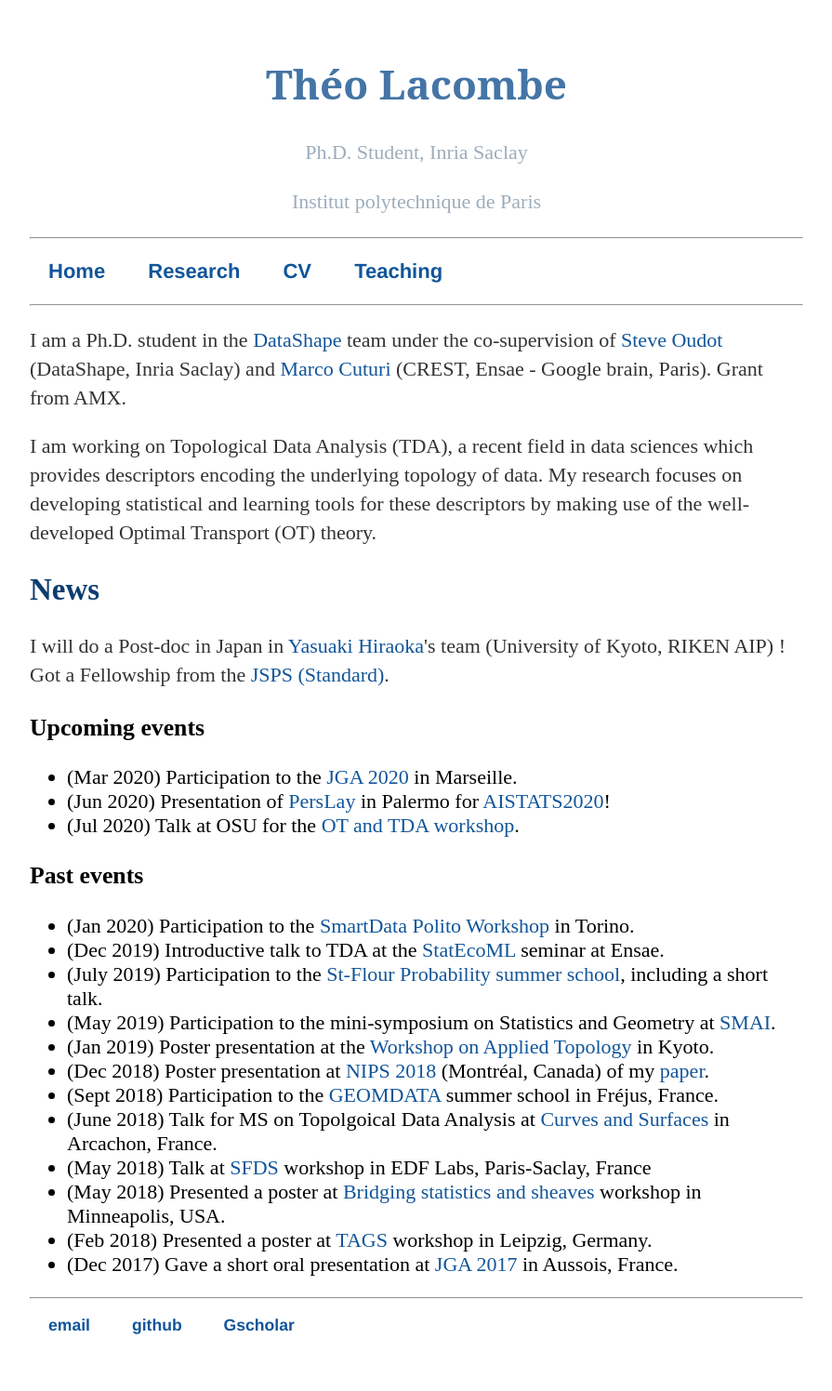
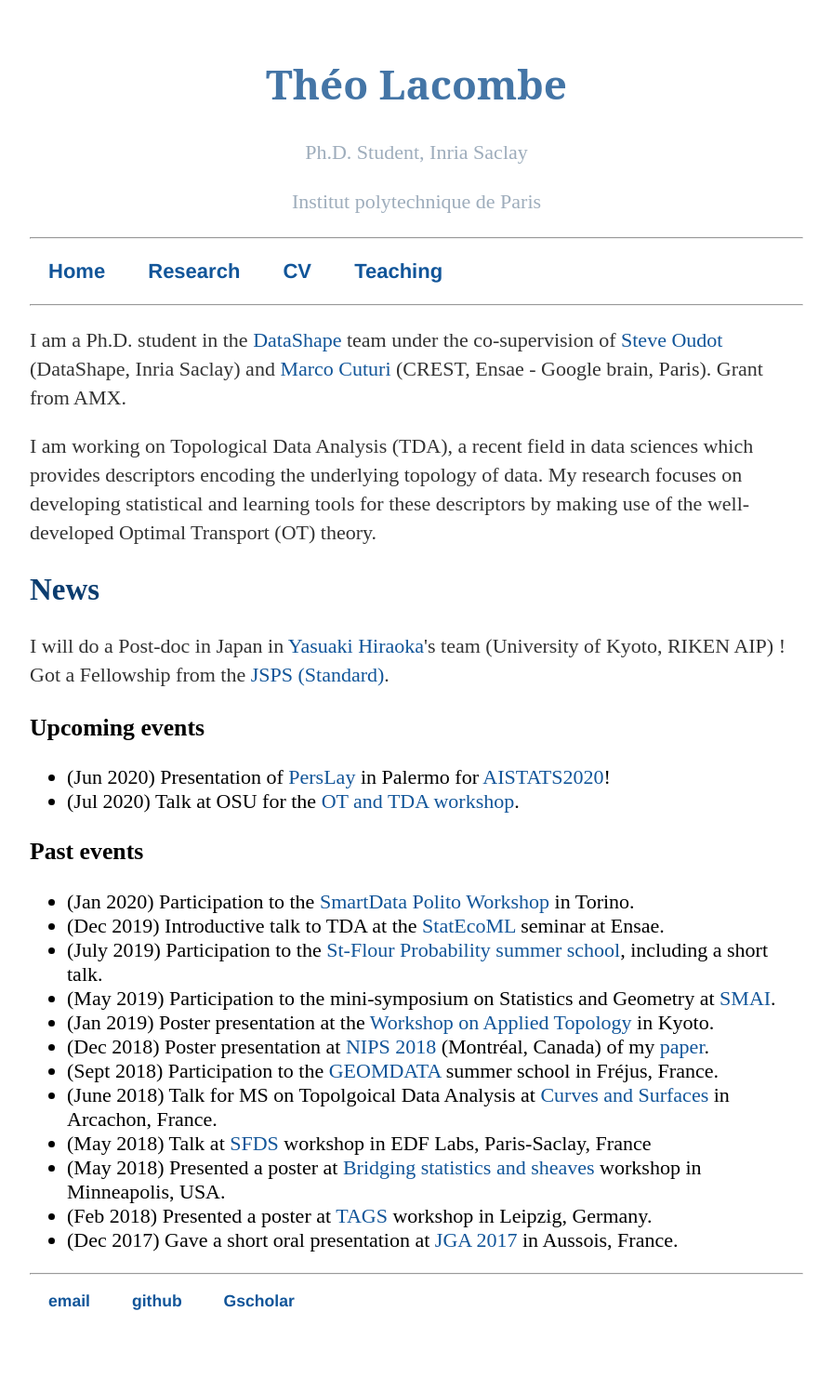
Before and after one commit to tlacombe/tlacombe.github.io, a Jekyll site: the page built from index.html, in a window 1280 px wide. Shown: the whole page at 93% size, without its empty margins (192-1087 px from the left). Built offline with Jekyll 4.4.1, drawn with Linux system fonts in a browser that asks for light colours; after the commit the page ends 1470 px from its top, so only the background shows below that.

Commit message:
removed participation to JGA 2020

```diff
--- a/index.html
+++ b/index.html
@@ -14,7 +14,6 @@ title: Théo Lacombe's webpage
 
 	<h3> Upcoming events</h3>
 	<ul>
-		<li> (Mar 2020) Participation to the <a href="https://conferences.cirm-math.fr/2164.html">JGA 2020</a> in Marseille.
 		<li> (Jun 2020) Presentation of <a href="https://arxiv.org/pdf/1904.09378.pdf">PersLay</a> in Palermo for <a href="https://www.aistats.org/">AISTATS2020</a>!
 		<li> (Jul 2020) Talk at OSU for the <a href="https://tgda.osu.edu/ot-tda-workshop/">OT and TDA workshop</a>.
 
```
